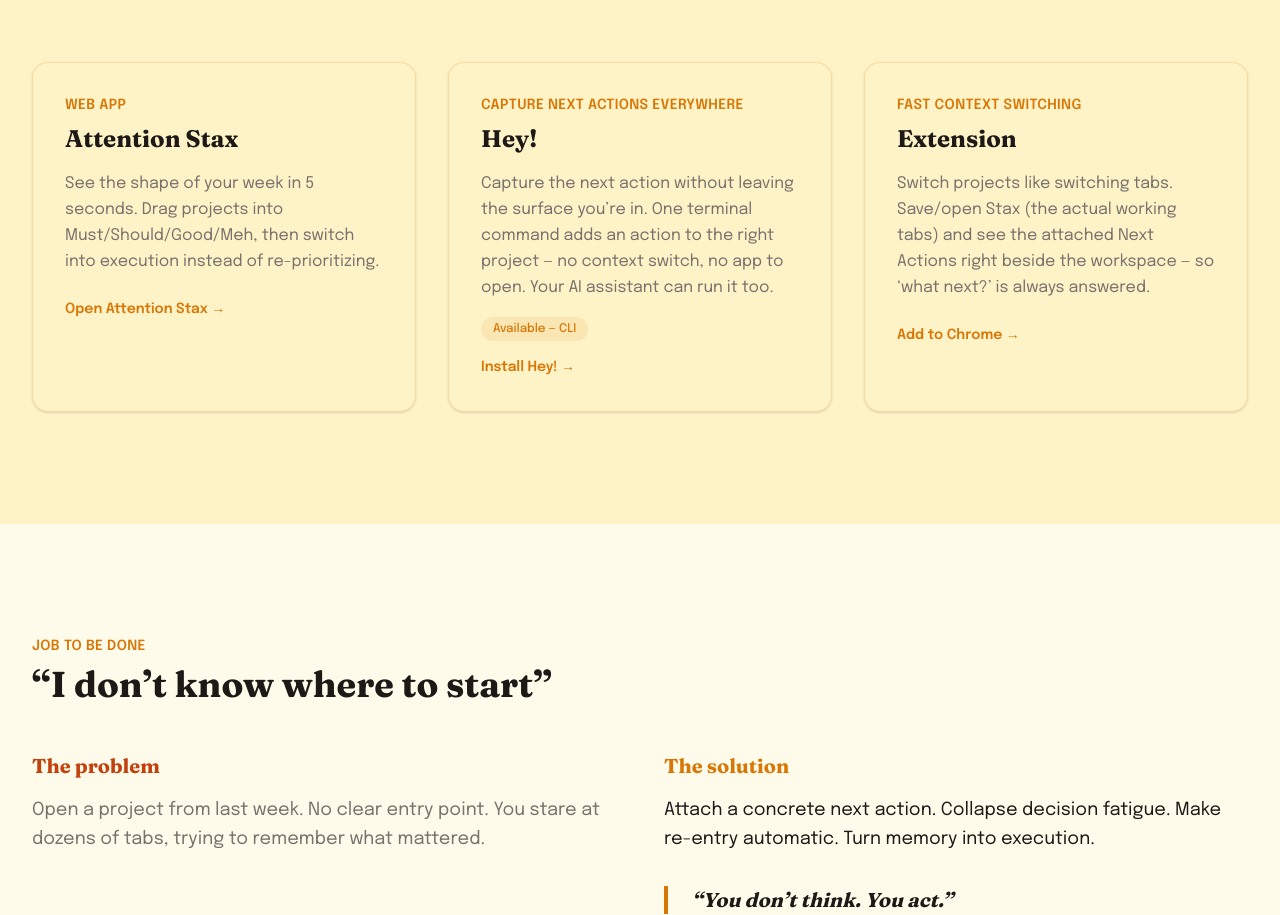
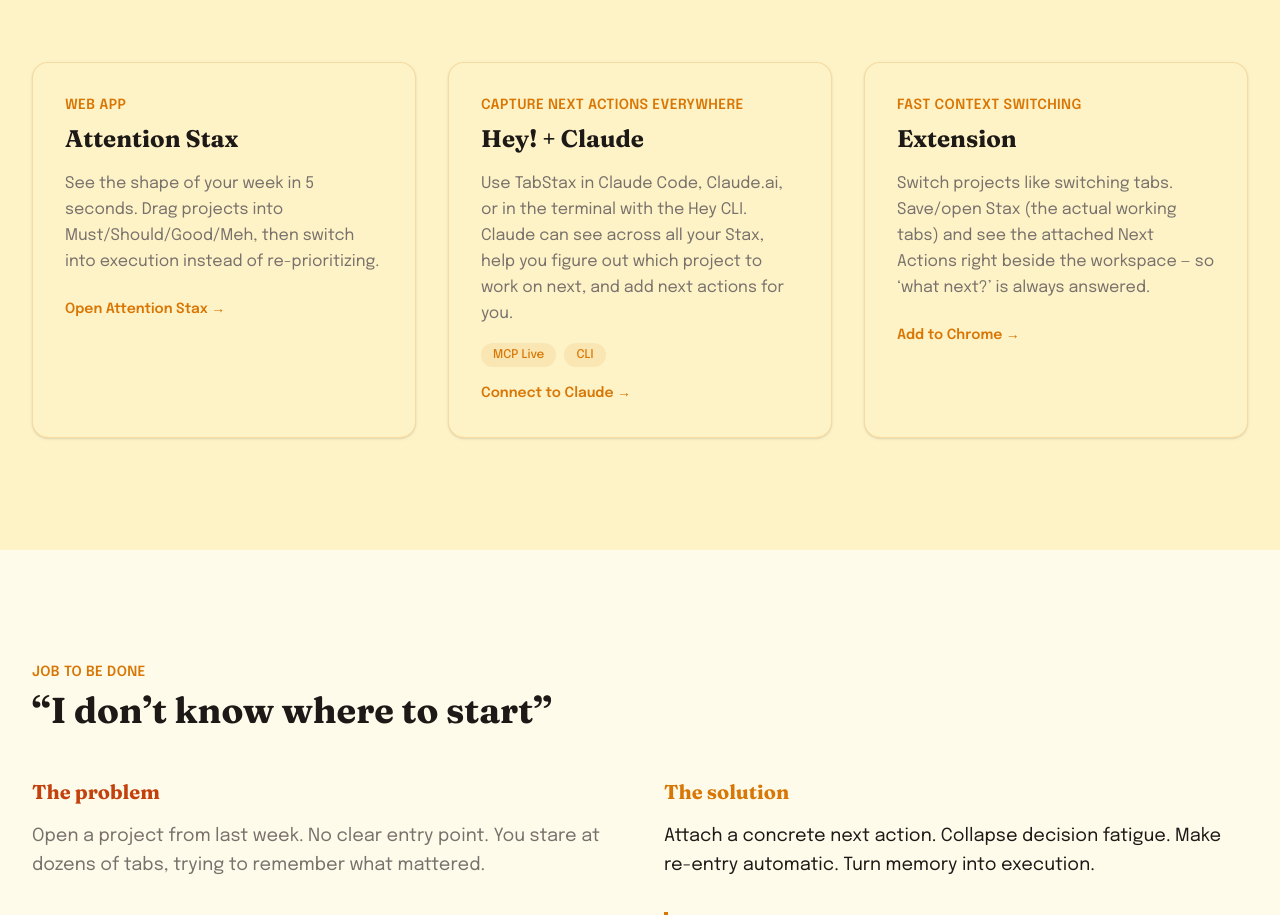
Before and after one commit to Hulupeep/Tabstax-web, a Next.js app: page / in a window 1280 px wide. Shown: the part 2360-3275 px from the top of the page. Built offline with nearby package versions, Linux system fonts and the light colour scheme.

Commit message:
feat: update Hey card to announce MCP + Claude integration
Hey card now mentions Claude Code, Claude.ai, and MCP availability.
Links to the help site MCP setup guide instead of just the CLI install page.

Co-Authored-By: Claude Opus 4.6 <noreply@anthropic.com>

```diff
--- a/src/components/ThreeParts.tsx
+++ b/src/components/ThreeParts.tsx
@@ -30,7 +30,7 @@ export function ThreeParts() {
             </a>
           </div>
 
-          {/* Card 2: Hey! */}
+          {/* Card 2: Hey! + MCP */}
           <div className="bg-cream-dark border border-amber/20 rounded-2xl p-8 shadow-sm">
             <div className="flex items-center gap-3">
               <p className="text-sm font-semibold text-amber uppercase tracking-wide">
@@ -38,23 +38,26 @@ export function ThreeParts() {
               </p>
             </div>
             <h3 className="mt-2 font-heading font-bold text-2xl text-charcoal">
-              Hey!
+              Hey! + Claude
             </h3>
             <p className="mt-4 text-warm-gray leading-relaxed">
-              Capture the next action without leaving the surface you&rsquo;re in.
-              One terminal command adds an action to the right project &mdash; no
-              context switch, no app to open. Your AI assistant can run it too.
+              Use TabStax in Claude Code, Claude.ai, or in the terminal with the
+              Hey CLI. Claude can see across all your Stax, help you figure out
+              which project to work on next, and add next actions for you.
             </p>
-            <div className="mt-4 flex items-center gap-2">
+            <div className="mt-4 flex flex-wrap items-center gap-2">
               <span className="inline-flex items-center px-3 py-1 rounded-full bg-amber/10 text-xs font-medium text-amber">
-                Available &mdash; CLI
+                MCP Live
+              </span>
+              <span className="inline-flex items-center px-3 py-1 rounded-full bg-amber/10 text-xs font-medium text-amber">
+                CLI
               </span>
             </div>
             <a
-              href="/hey"
+              href="https://hulupeep.github.io/TabStax-Help/topics/mcp-section"
               className="mt-4 inline-flex items-center text-sm font-semibold text-amber hover:text-terracotta transition-colors"
             >
-              Install Hey!&nbsp;&rarr;
+              Connect to Claude&nbsp;&rarr;
             </a>
           </div>
 
```
